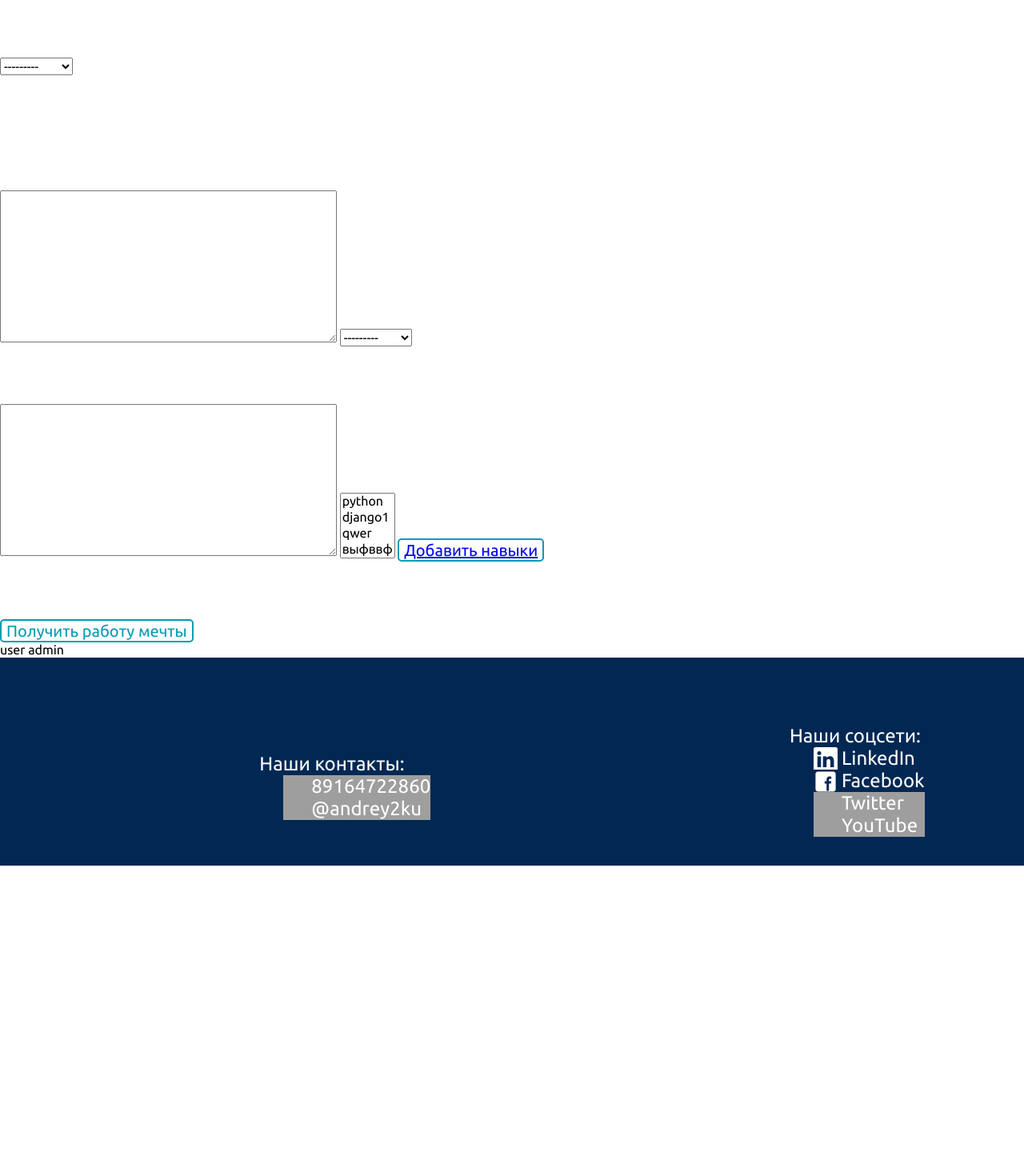
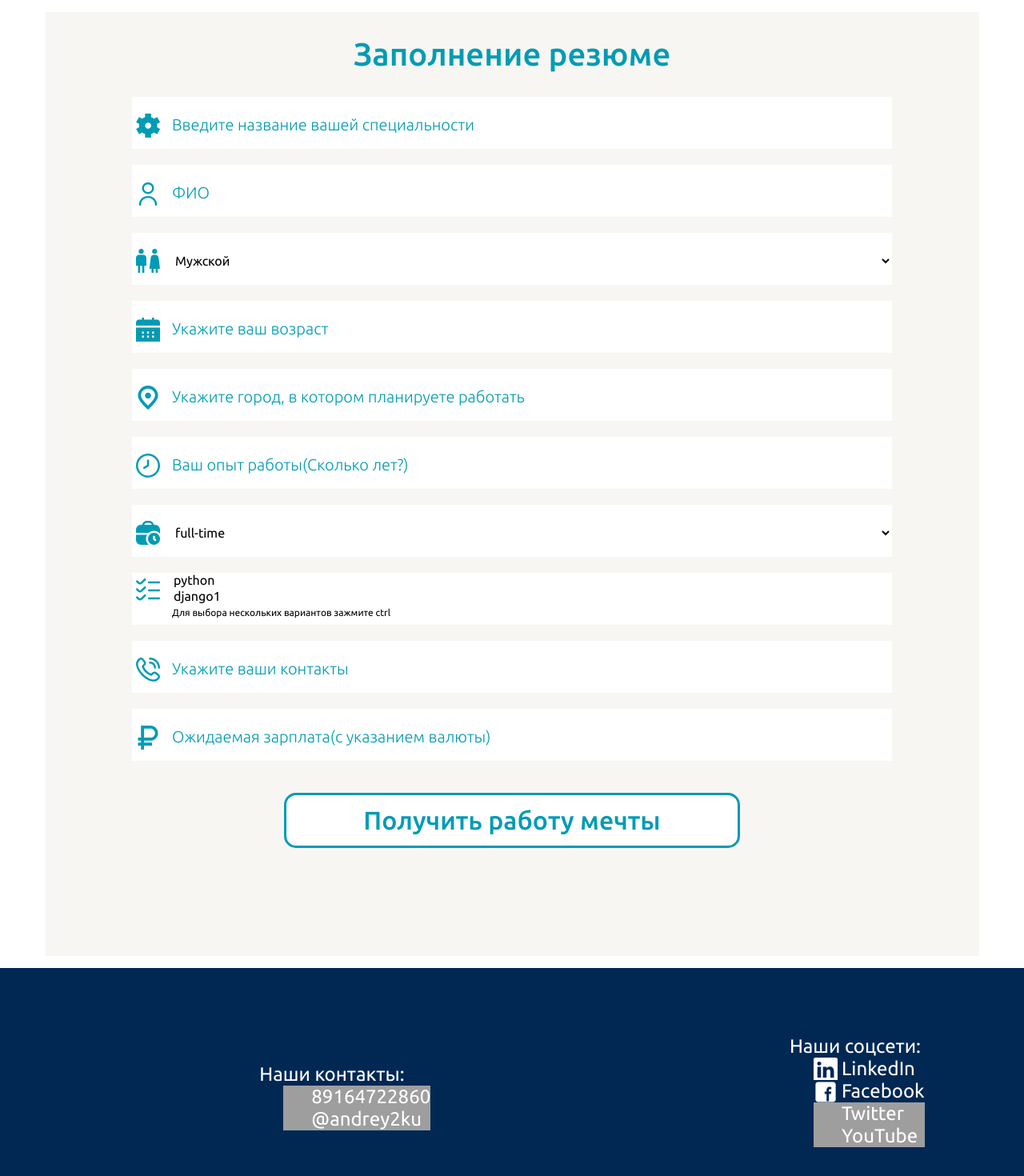
Before and after one commit to Andrey2kulagin/Copy_of_hh.ru, a Django app: page /send_resume in a window 1280 px wide; the page is wider, and only the part inside the window is pictured. Shown: the part 75-1545 px from the top of that part at 80% size. Before the commit the page ends 1157 px from the top of that part, so only its background shows below. Run offline with Django 4.2, Linux system fonts and the light colour scheme; a user stored in the database is signed in; data comes from the database, SQL or seed files in the repository; both versions use the stored data as it was after the commit; grey boxes are pictures that could not be loaded.

Commit message:
add send_resume page

```diff
--- a/my_hh/my_hh_app/forms.py
+++ b/my_hh/my_hh_app/forms.py
@@ -7,6 +7,19 @@ from django.utils.translation import gettext, gettext_lazy as _
 
 
 class ResumeForm(forms.ModelForm):
+    type_of_employment_option = (("full-time", "full-time"), ("part-time", "part-time"))
+    spec = forms.CharField(max_length=200,widget=forms.TextInput( attrs={"class":"spec__input" ,"placeholder":"Введите название вашей специальности"}))
+    name = forms.CharField(max_length=200,widget=forms.TextInput( attrs={"class":"username__input" ,"placeholder":"ФИО"}))
+    gender_option = (("male", "Мужской"), ("female", "Женский"))
+    gender = forms.ChoiceField(choices=gender_option,widget=forms.Select( attrs={"class":"gender__input" }))
+    age = forms.CharField(max_length=200,widget=forms.TextInput( attrs={"class":"age__input" ,"placeholder":"Укажите ваш возраст"}))
+    adres = forms.CharField(max_length=200,widget=forms.TextInput( attrs={"class":"city__input" ,"placeholder":"Укажите город, в котором планируете работать"}))
+    experience = forms.CharField(max_length=200,widget=forms.TextInput( attrs={"class":"exp__input" ,"placeholder":"Ваш опыт работы(Сколько лет?)"}))
+    type_of_employment = forms.ChoiceField(choices=type_of_employment_option, widget=forms.Select( attrs={"class":"type__input" ,"placeholder":"Выберите предпочитаемый тип занятости"}))
+    skills_option = ((i.id, str(i)) for i in Skills.objects.all())
+    skills = forms.MultipleChoiceField(choices=skills_option, widget=forms.SelectMultiple( attrs={"class":"skills__input" ,"placeholder":"Укажите ваши навыки", 'size': '5'}))
+    phone = forms.CharField(max_length=200,widget=forms.TextInput( attrs={"class":"contact__input" ,"placeholder":"Укажите ваши контакты"}))
+    salary = forms.CharField(max_length=200,widget=forms.TextInput( attrs={"class":"salary__input" ,"placeholder":"Ожидаемая зарплата(с указанием валюты)"}))
     class Meta:
         model = Resume
         fields = ["name",
--- a/my_hh/my_hh_app/models.py
+++ b/my_hh/my_hh_app/models.py
@@ -30,7 +30,7 @@ class Resume(models.Model):
     option = (("full-time", "full-time"), ("part-time", "part-time"))
     type_of_employment = models.CharField("type_of_employment", max_length=200, choices=option)
     skills = models.ManyToManyField(Skills)
-    age = models.CharField("age", max_length=3)
+    age = models.CharField("age", max_length=100)
     phone = models.CharField("phone", max_length=20)
     salary = models.CharField("salary", max_length=200)
     adres = models.CharField("adres", max_length=200)
--- a/my_hh/my_hh_app/static/my_hh_app/css/style.css
+++ b/my_hh/my_hh_app/static/my_hh_app/css/style.css
@@ -8,7 +8,7 @@ header{
   padding-right: 200px;
 }
 input{
-  width: 480px;
+  width: 100%;
   height: 70px;
   outline: 0;
   outline-offset: 0px;
@@ -592,7 +592,7 @@ line-height: 37px;
 .resume__div{
   margin: 15px auto;
   width: 1167px;
-  height: 1050px;
+  height: 1150px;
   background-color: #F8F6F2;
   padding-top: 30px;
   justify-content: space-between;
@@ -608,7 +608,13 @@ height: 65px;
   background: url("../images/spec_icon.svg") no-repeat 5px;
 }
 .gender__input{
-  background: url("i../mages/gender_icon.svg") no-repeat 5px;
+  background: url("../images/gender_icon.svg") no-repeat 5px;
+  width: 100%;
+  height: 70px;
+  padding-left:50px;
+  outline: 0;
+  outline-offset: 0px;
+  border: none;
 }
 .age__input{
   background: url("../images/age_icon.svg") no-repeat 5px;
@@ -621,8 +627,21 @@ height: 65px;
 }
 .type__input{
   background: url("../images/type_icon.svg") no-repeat 5px;
+  width: 100%;
+  height: 70px;
+  padding-left:50px;
+  outline: 0;
+  outline-offset: 0px;
+  border: none;
 }
+
 .skills__input{
+  width: 100%;
+  height: 43px;
+  padding-left:50px;
+  outline: 0;
+  outline-offset: 0px;
+  border: none;
   background: url("../images/skills_icon.svg") no-repeat 5px;
 }
 .contact__input{
@@ -768,3 +787,36 @@ height: 65px;
   color: #000;
   margin-left: 50px;
 }
+.edit__vacancy{
+  position: absolute;
+  padding-left: 6px;
+  padding-right: 6px;
+  font-family: 'Ubuntu';
+  font-style: normal;
+  font-weight: 400;
+  font-size: 20px;
+  line-height: 23px;
+  background: #fff;
+	color: #009BB5;
+  border: 2px solid;
+	border-radius: 5px;
+  border-color: #009BB5;
+  text-decoration: none;
+  left: 170px;
+}
+.remove__vacancy{
+  right: 170px;
+  position: absolute;
+}
+.edit__remove__vacancy{
+  height: 40px;
+  position: relative;
+}
+.hint__p{
+  font-family: 'Ubuntu';
+  font-style: normal;
+  font-weight: 400;
+  font-size: 12px;
+  display: flex;
+  margin-left: 50px;
+}
--- a/my_hh/my_hh_app/templates/my_hh_app/send_resume.html
+++ b/my_hh/my_hh_app/templates/my_hh_app/send_resume.html
@@ -7,24 +7,32 @@
 <body>
 {% extends 'my_hh_app/base.html' %}
 {% block content %}
-<form method="post">
-  {% csrf_token %}
-  {{form.name}}
-  {{form.gender}}
-  {{form.phone}}
-  {{form.age}}
-  {{form.spec}}
-  {{form.type_of_employment}}
-  {{form.adres}}
-  {{form.experience}}
-  {{form.skills}}
-    <button><a href="http://127.0.0.1:8000/add/skills">Добавить навыки</a></button>
-  {{form.salary}}
+{% if error %}
+<h1>ERRORS: {{error}}</h1>
+{%endif%}
+<section>
+  <div class="resume__div">
+    <p class=login__p>Заполнение резюме</p>
+    <form method="post" class="resume__form">
+      {% csrf_token %}
+      <div class="all__input__div">
+      <div class="resume__input__div"> {{form.spec}}</div>
+      <div class="resume__input__div">{{form.name}}</div>
+      <div class="resume__input__div">{{form.gender}}</div>
+      <div class="resume__input__div">{{form.age}}</div>
+      <div class="resume__input__div">{{form.adres}}</div>
+      <div class="resume__input__div">{{form.experience}}</div>
+      <div class="resume__input__div">{{form.type_of_employment}}</div>
+      <div class="resume__input__div">{{form.skills}}<span class="hint__p">Для выбора нескольких вариантов зажмите ctrl</span></div>
+      <div class="resume__input__div">{{form.phone}}</div>
+      <div class="resume__input__div">{{form.salary}}</div>
+      </div>
+      <button class="save__resume__btn" type="submit"><p class="login__btn__p">Получить работу мечты</p></button>
+    </form>
 
-  <button type="submit">Получить работу мечты</button>
-</form>
-user
-{{user}}
+  </div>
+
+</section>
 {% endblock %}
 </body>
 </html>
--- a/my_hh/my_hh_app/templates/my_hh_app/vacancy_view.html
+++ b/my_hh/my_hh_app/templates/my_hh_app/vacancy_view.html
@@ -18,7 +18,7 @@
       </form>
 </div>
 {% else %}
-<h1 class="ol__header">Чтобы оставить отклик, зарегистрируйтесь, как соискатель</h1>
+<p class="ol__header">Чтобы оставить отклик, зарегистрируйтесь, как соискатель</p>
 {% endif %}
 {{resumes}}
 
--- a/my_hh/my_hh_app/views.py
+++ b/my_hh/my_hh_app/views.py
@@ -33,11 +33,15 @@ def index(request):
 def send_resume(request):
     if request.method == "POST":
         form = ResumeForm(request.POST)
-        new_post = form.save(commit=False)
-        new_post.author = request.user
-        new_post.save()
-        form.save_m2m()
-        return redirect("http://127.0.0.1:8000/lk/")
+        if form.is_valid():
+            new_post = form.save(commit=False)
+            new_post.author = request.user
+            new_post.save()
+            form.save_m2m()
+            return redirect("http://127.0.0.1:8000/lk/")
+        else:
+            context = {"error":form.errors}
+            return render(request, "my_hh_app/send_resume.html", context)
     form = ResumeForm()
     context = {"form": form, "user": request.user}
     return render(request, "my_hh_app/send_resume.html", context)
```
Also changed, not shown: my_hh/my_hh_app/templates/my_hh_app/vacancy_view_employer_own.html (+4 -3 lines), my_hh/db.sqlite3.
